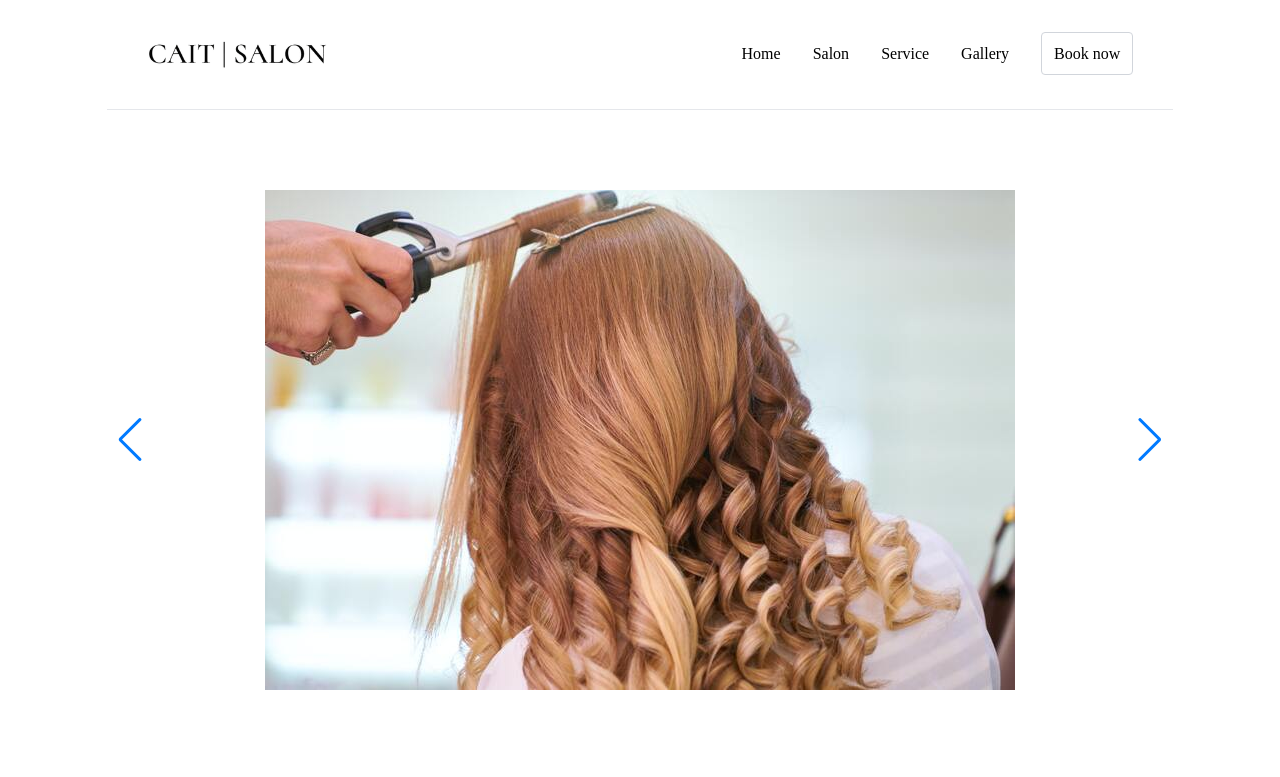
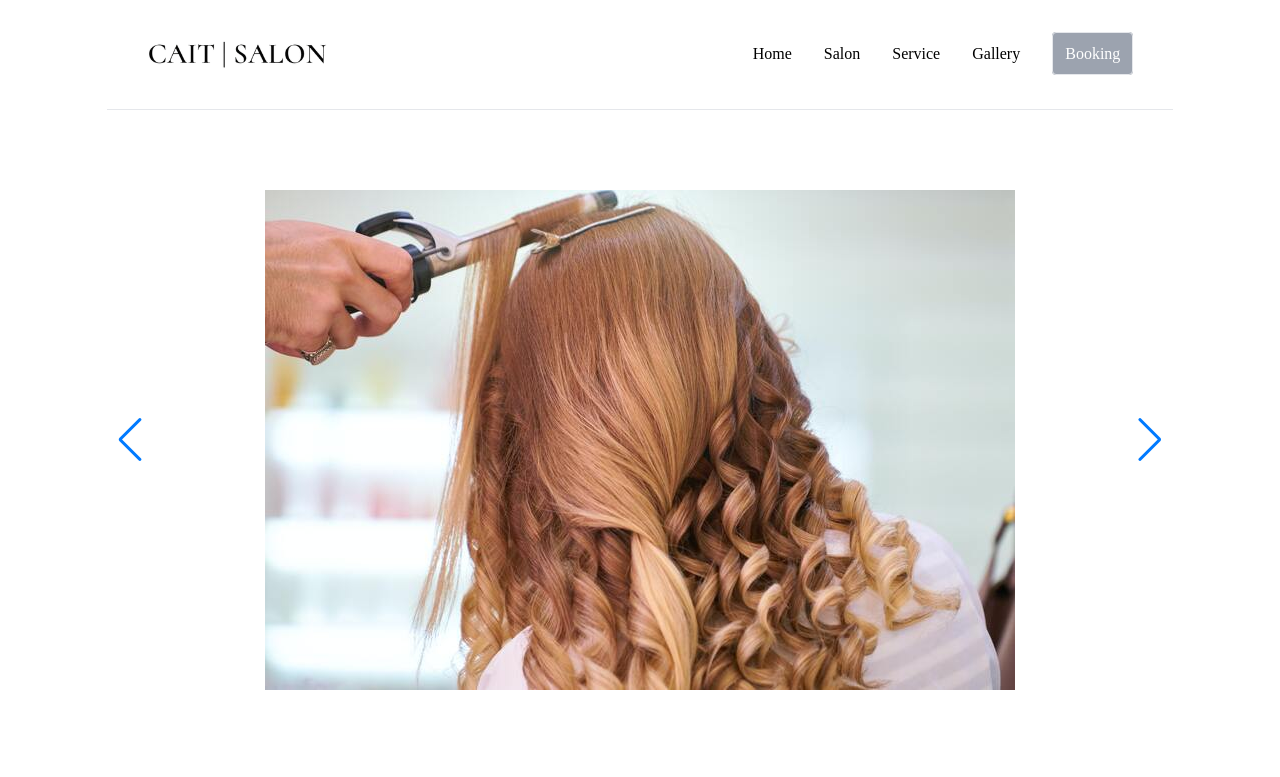
Before and after one commit to eobcre/salon-react, a React (Vite) app: page / in a window 1280 px wide. Shown: the top 777 px of the page. Built offline with nearby package versions, Linux system fonts and the light colour scheme; the HTML template or start-up script is replaced by a standard one; a web font is replaced by a local one.

Commit message:
changing booking button styles

```diff
--- a/src/components/Header.jsx
+++ b/src/components/Header.jsx
@@ -75,9 +75,9 @@ export const Header = () => {
               <Link
                 to='/book'
                 onClick={handleToggle}
-                className='border border-gray-300 rounded p-3 hover:bg-gray-300'
+                className='text-white border bg-gray-400 rounded p-3'
               >
-                Book now
+                Booking
               </Link>
             </li>
           </ul>
```
